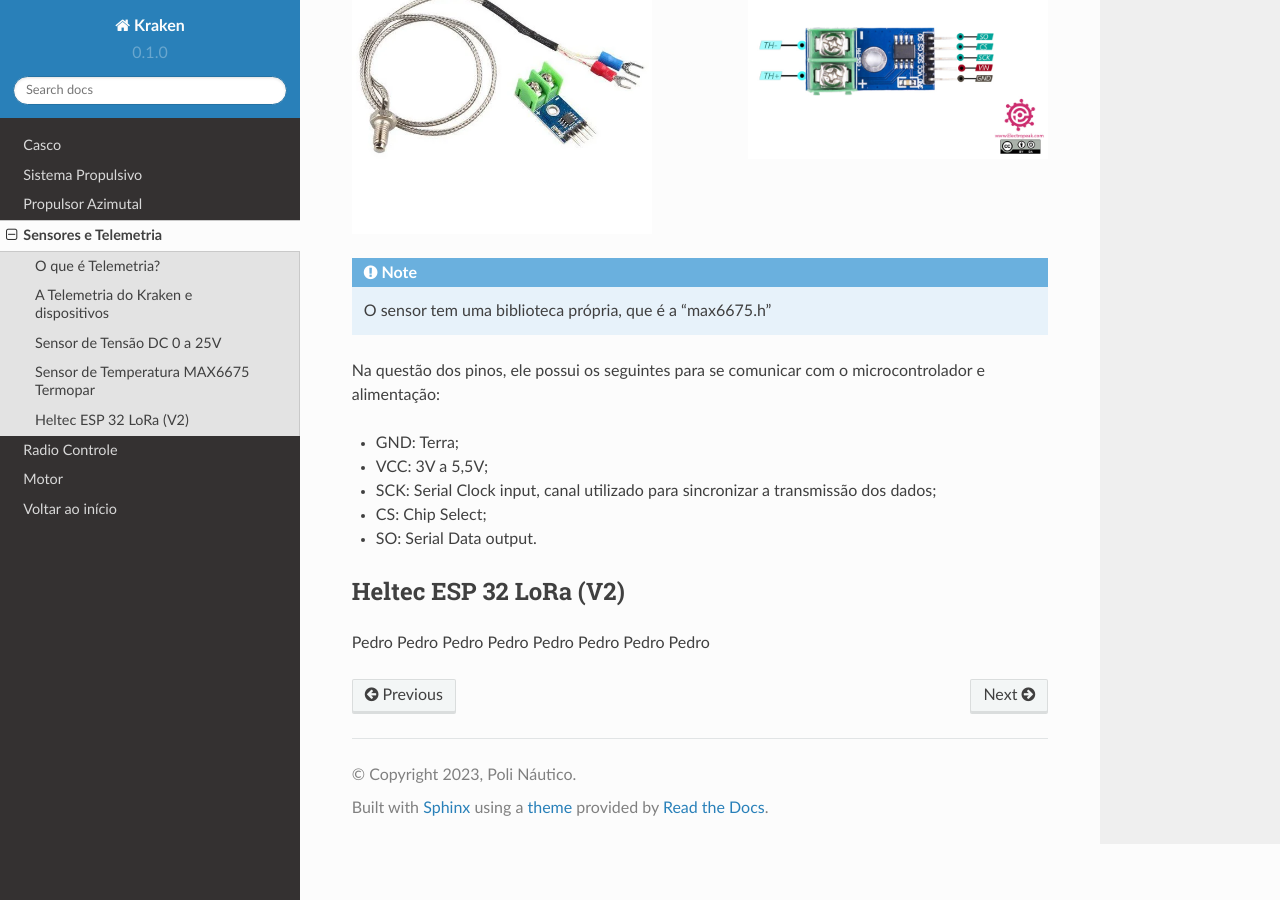
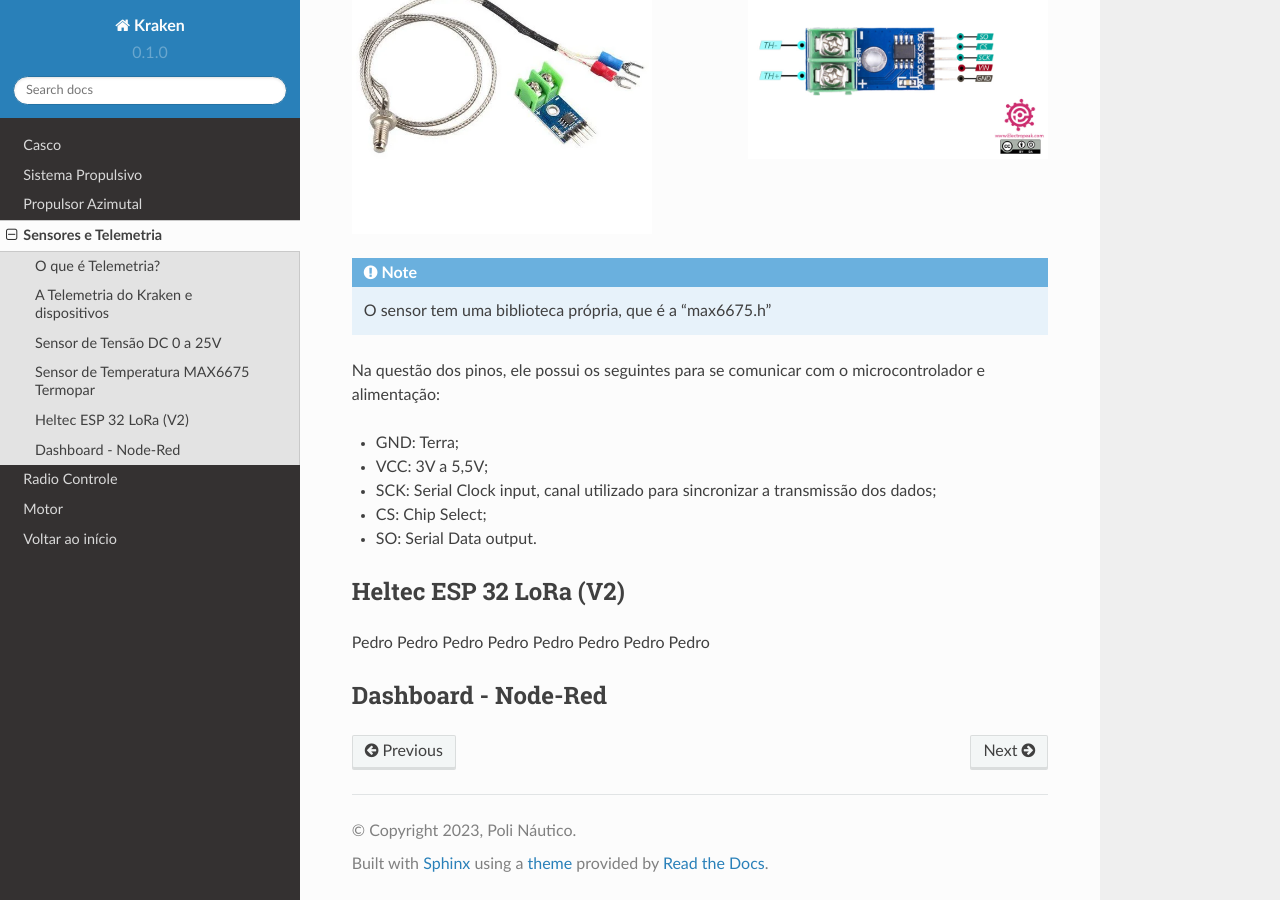
Before and after one commit to polinautico/RTD-Kraken, a Sphinx documentation site: the page built from docs/source/sensores.rst, in a window 1280 px wide and 900 px high, scrolled down 1950 px. Built offline with Sphinx 7.4.7 and the Read the Docs theme 2.0.0, drawn with Linux system fonts in a browser that asks for light colours.

Commit message:
Update sensores.rst

```diff
--- a/docs/source/sensores.rst
+++ b/docs/source/sensores.rst
@@ -61,3 +61,6 @@
 Heltec ESP 32 LoRa (V2)
 -----
 Pedro Pedro Pedro Pedro Pedro Pedro Pedro Pedro
+
+Dashboard - Node-Red
+-----
```
